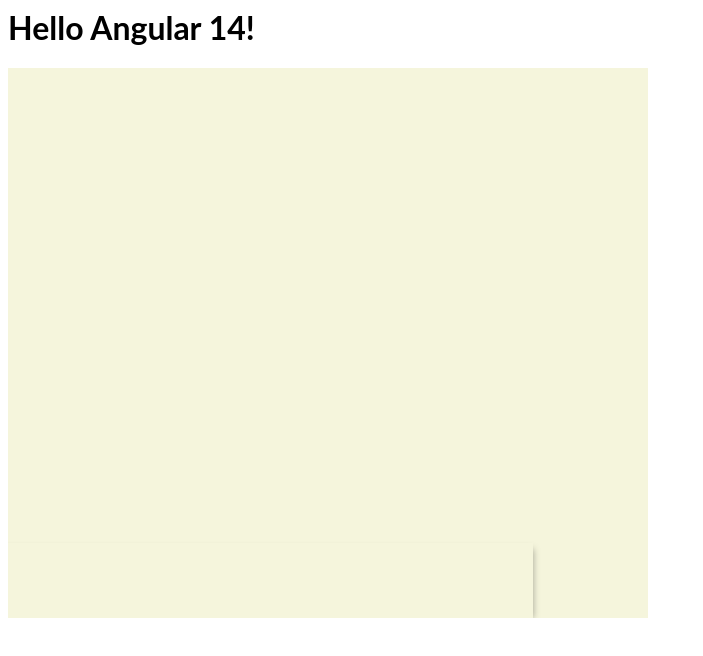
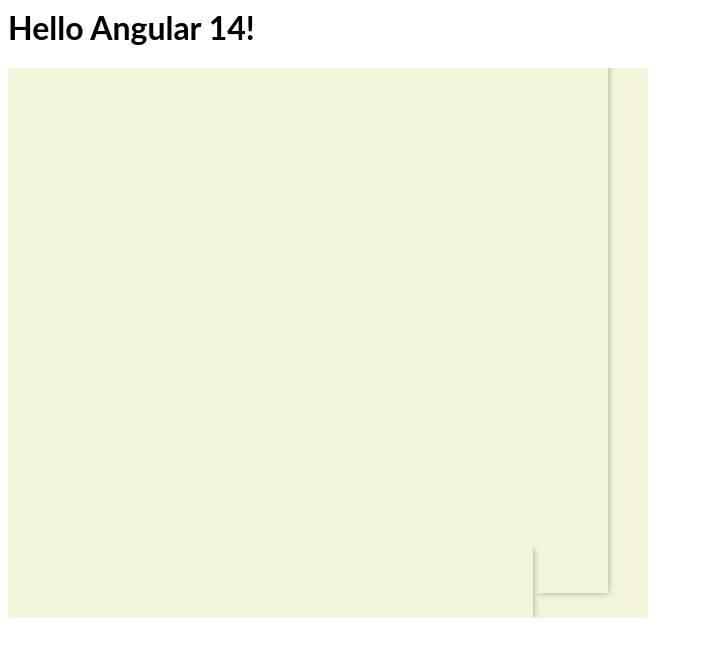
Before and after one commit to dschemmel/angular-ivy-caunhm, an Angular app: page / in a window 1280 px wide. Shown: the top 656 px of the page, without its empty margins (0-703 px from the left). Built offline with nearby package versions, Linux system fonts and the light colour scheme.

Commit message:
1 file modified

```diff
--- a/src/app/app.component.scss
+++ b/src/app/app.component.scss
@@ -48,3 +48,18 @@
   background-position: 50% 100%;
   box-shadow: 3px 3px 7px -3px rgba(0, 0, 0, 0.35);
 }
+
+.panes-wrapper .middle-right-pane {
+  position: sticky;
+  order: 5;
+  right: 0;
+  margin-left: var(--sticky-pane-size);
+  margin-bottom: calc(var(--sticky-pane-size) * -1);
+  margin-top: calc(var(--sticky-pane-size) * -1);
+  width: var(--sticky-pane-size);
+  height: 600px;
+  background-image: url("../images/background.jpg");
+  background-repeat: no-repeat;
+  background-position: 100% 50%;
+  box-shadow: 3px 3px 7px -3px rgba(0, 0, 0, 0.35);
+}
```
